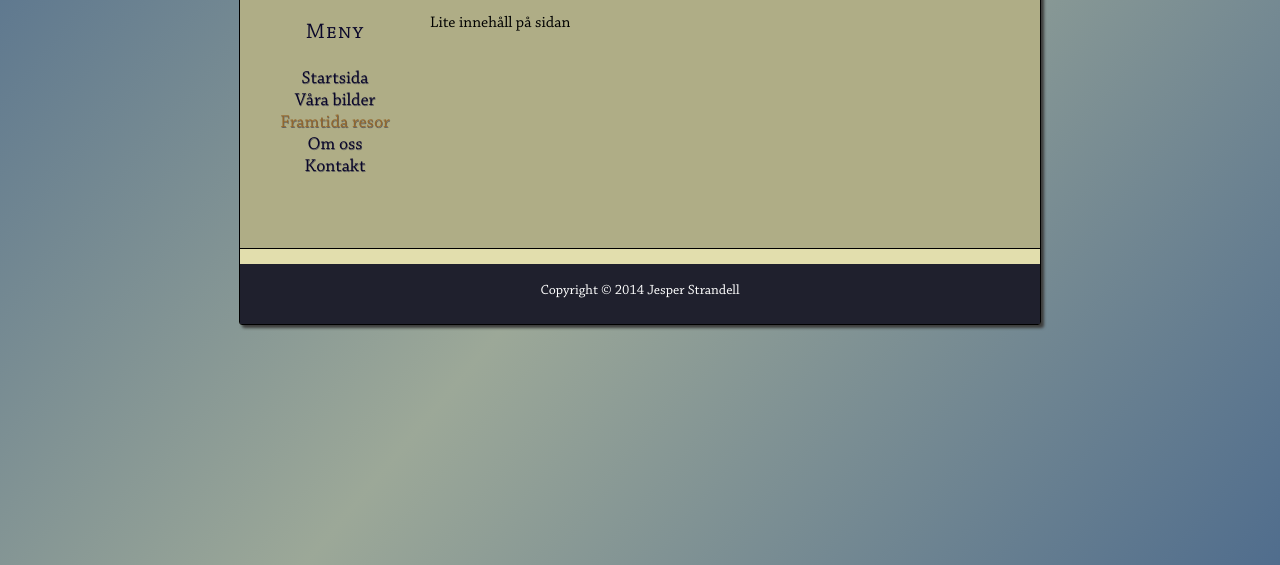
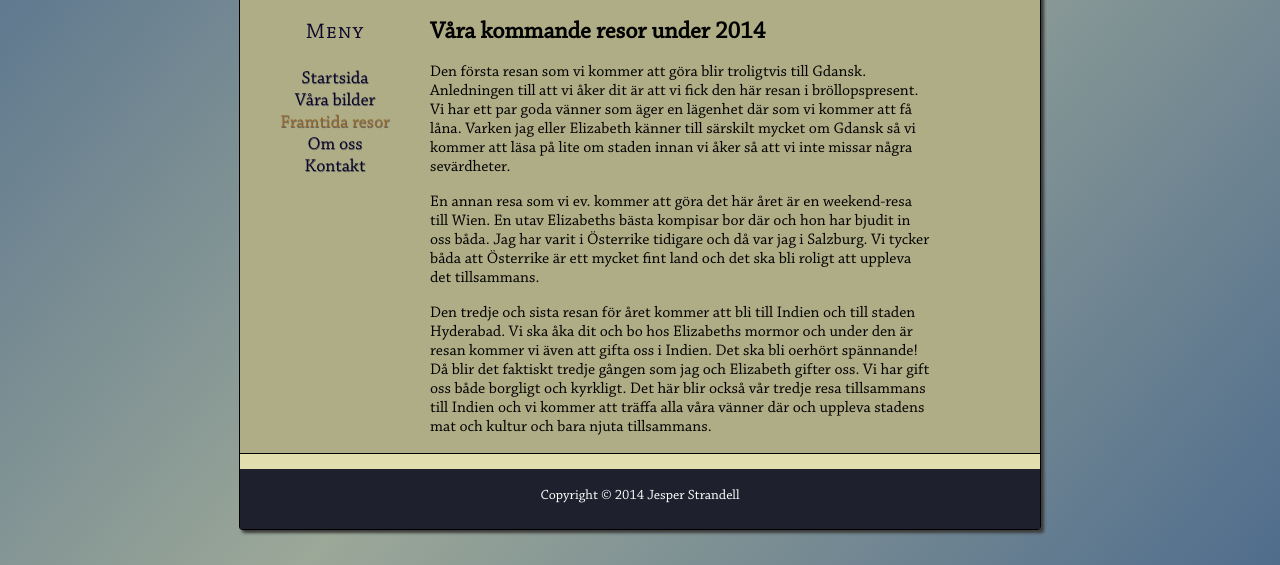
Before and after one commit to ja222vv/strandellwebben, a plain HTML site: page pages/travels.html in a window 1280 px wide. Shown: the part 235-800 px from the top of the page. Drawn offline with Linux system fonts and the light colour scheme.

Commit message:
resesida påbörjad

```diff
--- a/css/style.css
+++ b/css/style.css
@@ -72,10 +72,10 @@ body {
     width:auto;
     height:auto;
 }
-.about_content h2 {
+.about_content h2, .travel_content h2 {
     margin:0;
 }
-.about_content {
+.about_content, .travel_content {
     float:left;
     width:500px;
     margin-top:20px;
--- a/pages/travels.html
+++ b/pages/travels.html
@@ -23,7 +23,27 @@
                     </ul>
                 </div>
                 <div id="subcontent">
-                    <p>Lite innehåll på sidan</p>
+                    <div class="travel_content">
+                        <h2>Våra kommande resor under 2014</h2>
+                        <p>
+                            Den första resan som vi kommer att göra blir troligtvis till Gdansk. Anledningen till att
+                            vi åker dit är att vi fick den här resan i bröllopspresent. Vi har ett par goda vänner som
+                            äger en lägenhet där som vi kommer att få låna. Varken jag eller Elizabeth känner till särskilt
+                            mycket om Gdansk så vi kommer att läsa på lite om staden innan vi åker så att vi inte missar några sevärdheter.
+                        </p>
+                        <p>
+                            En annan resa som vi ev. kommer att göra det här året är en weekend-resa till Wien. En utav Elizabeths bästa
+                            kompisar bor där och hon har bjudit in oss båda. Jag har varit i Österrike tidigare och då var jag i Salzburg.
+                            Vi tycker båda att Österrike är ett mycket fint land och det ska bli roligt att uppleva det tillsammans.
+                        </p>
+                        <p>
+                            Den tredje och sista resan för året kommer att bli till Indien och till staden Hyderabad. Vi ska åka dit
+                            och bo hos Elizabeths mormor och under den är resan kommer vi även att gifta oss i Indien. Det ska bli
+                            oerhört spännande! Då blir det faktiskt tredje gången som jag och Elizabeth gifter oss. Vi har gift oss både
+                            borgligt och kyrkligt. Det här blir också vår tredje resa tillsammans till Indien och vi kommer att träffa alla
+                            våra vänner där och uppleva stadens mat och kultur och bara njuta tillsammans.
+                        </p>
+                    </div>
                 </div>
             </div>
             <div id="footer">
```
Also changed, not shown: pages/album.html (+1 -1 lines), pages/bulletin.html (deleted, +0 -35 lines).
